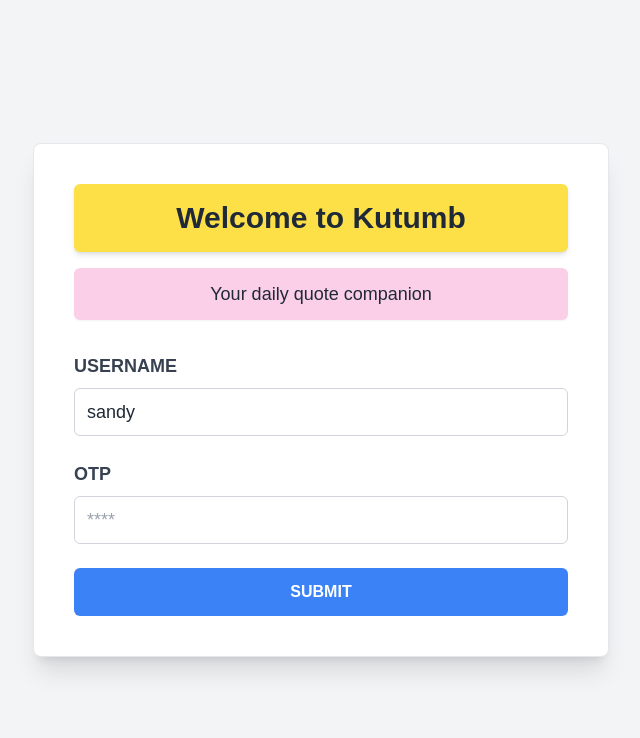
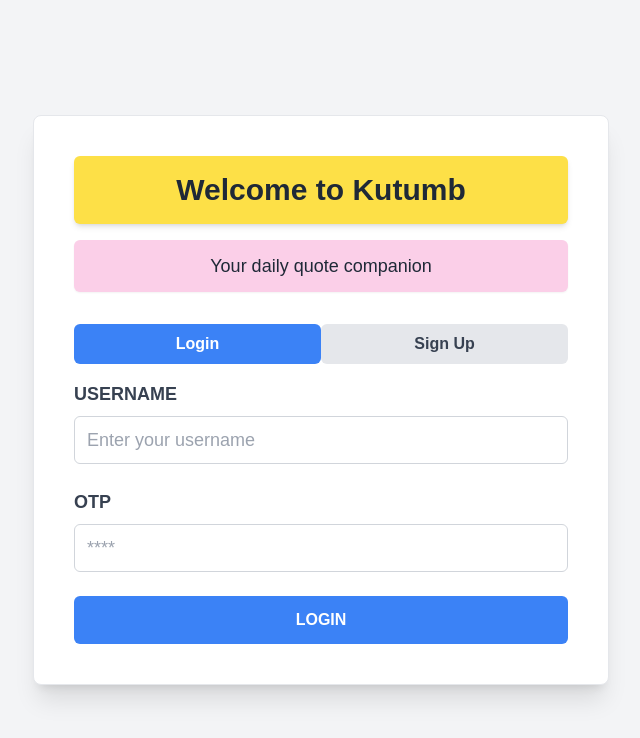
Before and after one commit to ravichoudhary29/kutumb, a Next.js app: page /login in a window 1280 px wide. Shown: the top 738 px of the page, without its empty margins (319-959 px from the left). Built offline with nearby package versions, Linux system fonts and the light colour scheme.

Commit message:
1. Implement Login/logout functionality. 2. Add HOC

```diff
--- /dev/null
+++ b/src/app/error/ErrorBoundart.tsx
@@ -0,0 +1,38 @@
+'use client';
+import React, { Component, ErrorInfo } from 'react';
+
+interface Props {
+  children: React.ReactNode;
+}
+
+interface State {
+  hasError: boolean;
+}
+
+class ErrorBoundary extends Component<Props, State> {
+  constructor(props: Props) {
+    super(props);
+    this.state = { hasError: false };
+  }
+
+  static getDerivedStateFromError(error: Error) {
+    // Update state so the next render will show the fallback UI
+    return { hasError: true };
+  }
+
+  componentDidCatch(error: Error, errorInfo: ErrorInfo) {
+    // You can also log the error to an error reporting service
+    console.error("Error Boundary Caught an Error:", error, errorInfo);
+  }
+
+  render() {
+    if (this.state.hasError) {
+      // You can render any custom fallback UI
+      return <h1>Something went wrong.</h1>;
+    }
+
+    return this.props.children;
+  }
+}
+
+export default ErrorBoundary;
--- /dev/null
+++ b/src/app/hocs/withAuth.tsx
@@ -0,0 +1,42 @@
+'use client';
+import { useAuth } from '@/providers/AppProvider';
+import { useRouter, usePathname } from 'next/navigation';
+import { ComponentType, useEffect } from 'react';
+import { PAGE_ROUTES } from '../libs/pages-routes';
+
+export function withAuth<T extends JSX.IntrinsicAttributes>(
+  Component: ComponentType<T>,
+  excludePaths: string[] = []
+): ComponentType<T> {
+  const AuthHOC = (hocProps: T) => {
+    const router = useRouter();
+    const pathname = usePathname();
+
+    const { token } = useAuth();
+
+    useEffect(() => {
+      const isExcluded = excludePaths.includes(pathname);
+
+      if (!isExcluded && token === undefined) {
+        return; // Handle token-loading state if necessary
+      }
+
+      if (!isExcluded && !token) {
+        // Redirect to login page if no token
+        router.replace(PAGE_ROUTES.LOGIN);
+      } else if (isExcluded && token) {
+        // Redirect authenticated users to their home page if on excluded path
+        router.replace(PAGE_ROUTES.QUOTE_LIST);
+      }
+    }, [token, pathname, excludePaths]);
+
+    // Avoid rendering the component until the redirection logic is clear
+    if (token === undefined || (!token && !excludePaths.includes(pathname))) {
+      return null; // Optionally, render a spinner or loader
+    }
+
+    return <Component {...hocProps} />;
+  };
+
+  return AuthHOC;
+}
--- /dev/null
+++ b/src/app/hooks/useApp.ts
@@ -0,0 +1,66 @@
+'use client';
+import { useState, FormEvent } from 'react';
+import { LOGIN_API_URL } from '../utils/consts';
+import { useRouter } from 'next/navigation';
+// Define the hook
+export const useApp = () => {
+    const [token, setToken] = useState<string | null>(null);
+    const [isLogin, setIsLogin] = useState<boolean>(true);
+    const [username, setUsername] = useState<null | string>(null);
+    const [otp, setOtp] = useState<null | string>(null);
+    const [error, setError] = useState<string>('');
+
+    const router = useRouter();
+
+    // Handle form submission with types
+    const handleSubmit = async (e: FormEvent<HTMLFormElement>) => {
+        e.preventDefault();
+        // Login API call
+        try {
+            const response = await fetch(LOGIN_API_URL, {
+                method: 'POST',
+                headers: {
+                    'Content-Type': 'application/json',
+                },
+                body: JSON.stringify({ username, otp }),
+            });
+
+            if (!response.ok) {
+                throw new Error(
+                    'Login failed, please check your username and OTP.'
+                );
+            }
+            const token = await response.json();
+            const jsonToken = JSON.stringify(token);
+            localStorage.setItem('authToken', jsonToken);
+            const savedToken = localStorage.getItem('authToken');
+            if (savedToken) {
+                setToken(savedToken);
+            }
+        } catch (error: any) {
+            setError(error.message);
+        }
+    };
+
+    const handleLogout = async () => {
+        localStorage.removeItem('authToken');
+        setToken(null);
+        router.push('/login');
+    };
+
+    return {
+        isLogin,
+        setIsLogin,
+        handleSubmit,
+        setUsername,
+        setOtp,
+        username,
+        otp,
+        error,
+        token,
+        handleLogout,
+    };
+};
+
+// Define the type for the return value of useApp
+export type UseAppReturnType = ReturnType<typeof useApp>;
--- a/src/app/layout.tsx
+++ b/src/app/layout.tsx
@@ -1,6 +1,9 @@
+// app/layout.tsx
 import type { Metadata } from "next";
 import localFont from "next/font/local";
 import "./globals.css";
+import { AppProvider } from "@/providers/AppProvider";
+import ErrorBoundary from "./error/ErrorBoundart";
 
 const geistSans = localFont({
   src: "./fonts/GeistVF.woff",
@@ -24,11 +27,13 @@ export default function RootLayout({
   children: React.ReactNode;
 }>) {
   return (
-    <html lang="en" data-theme="light">
-      <body
-        className={`${geistSans.variable} ${geistMono.variable} antialiased`}
-      >
-        {children}
+    <html lang="en" data-theme="">
+      <body className={`${geistSans.variable} ${geistMono.variable} antialiased`}>
+        <ErrorBoundary>
+          <AppProvider>
+            {children}
+          </AppProvider>
+        </ErrorBoundary>
       </body>
     </html>
   );
--- /dev/null
+++ b/src/app/libs/pages-routes.ts
@@ -0,0 +1,5 @@
+export const PAGE_ROUTES = {
+    LOGIN: '/login',
+    NEW_QUOTE: '/newquote',
+    QUOTE_LIST: 'quotelist',
+};
--- a/src/app/login/page.tsx
+++ b/src/app/login/page.tsx
@@ -1,6 +1,17 @@
-import React from "react";
+'use client';
+import { useAuth } from "@/providers/AppProvider";
+import React, { FormEvent, useEffect } from "react";
+import { withAuth } from "../hocs/withAuth";
+import { PAGE_ROUTES } from "../libs/pages-routes";
 
 const LoginPage = () => {
+  const { setIsLogin, isLogin, handleSubmit, setOtp, setUsername, otp, username, token } = useAuth();
+
+  const onSubmit = (e: FormEvent<HTMLFormElement>) => {
+    e.preventDefault();
+    handleSubmit(e);
+  };
+
   return (
     <article className="flex justify-center items-center min-h-screen bg-gray-100">
       <div className="border rounded-lg p-10 bg-white shadow-xl w-full max-w-md md:max-w-lg lg:max-w-xl">
@@ -14,27 +25,64 @@ const LoginPage = () => {
           </p>
         </div>
 
+        {/* Toggle Buttons */}
+        <div className="flex justify-center mb-4">
+          <button
+            className={`flex-1 py-2 font-semibold rounded-md ${isLogin ? "bg-blue-500 text-white" : "bg-gray-200 text-gray-700"}`}
+            onClick={() => setIsLogin(true)}
+          >
+            Login
+          </button>
+          <button
+            className={`flex-1 py-2 font-semibold rounded-md ${!isLogin ? "bg-blue-500 text-white" : "bg-gray-200 text-gray-700"}`}
+            onClick={() => setIsLogin(false)}
+          >
+            Sign Up
+          </button>
+        </div>
+
         {/* Form Section */}
-        <form className="flex flex-col space-y-6">
+        <form className="flex flex-col space-y-6" onSubmit={onSubmit}>
           <label className="flex flex-col">
             <span className="font-semibold text-lg text-gray-700">USERNAME</span>
             <input
               type="text"
+              value={username ?? ''}
+              onChange={(e) => setUsername(e.target.value)}
               placeholder="Enter your username"
-              className="input input-bordered rounded-md mt-2 p-3 text-lg border-gray-300 focus:ring-2 focus:ring-blue-300"
-              defaultValue="sandy"
+              className="input bg-white input-bordered rounded-md mt-2 p-3 text-lg border-gray-300 focus:ring-2 focus:ring-blue-300"
+              autoComplete="username"
             />
           </label>
+          {isLogin && (
             <label className="flex flex-col">
               <span className="font-semibold text-lg text-gray-700">OTP</span>
               <input
-              type="password"
+                value={otp ?? ''}
+                type="number"
                 placeholder="****"
-              className="input input-bordered rounded-md mt-2 p-3 text-lg border-gray-300 focus:ring-2 focus:ring-blue-300"
+                className="input bg-white input-bordered rounded-md mt-2 p-3 text-lg border-gray-300 focus:ring-2 focus:ring-blue-300"
+                autoComplete="current-password"
+                onChange={(e) => setOtp(String(e.target.value))}
               />
             </label>
-          <button className="bg-blue-500 text-white font-semibold rounded-md py-3 mt-6 w-full hover:bg-blue-600 transition duration-300">
-            SUBMIT
+          )}
+          {!isLogin && (
+            <label className="flex flex-col">
+              <span className="font-semibold text-lg text-gray-700">PASSWORD</span>
+              <input
+                type="password"
+                placeholder="Enter your password"
+                className="input input-bordered bg-white rounded-md mt-2 p-3 text-lg border-gray-300 focus:ring-2 focus:ring-blue-300"
+                autoComplete="new-password"
+              />
+            </label>
+          )}
+          <button
+            type="submit"
+            className="bg-blue-500 text-white font-semibold rounded-md py-3 mt-6 w-full hover:bg-blue-600 transition duration-300"
+          >
+            {isLogin ? "LOGIN" : "SIGN UP"}
           </button>
         </form>
       </div>
@@ -42,4 +90,7 @@ const LoginPage = () => {
   );
 };
 
-export default LoginPage;
+// Exclude login page from redirection when the user is not logged in
+const LoginWrapper = withAuth(LoginPage, [PAGE_ROUTES.LOGIN]);
+
+export default LoginWrapper;
--- a/src/app/newquote/page.tsx
+++ b/src/app/newquote/page.tsx
@@ -1,5 +1,5 @@
 'use client';
-import React, { useState, ChangeEvent, FormEvent } from "react";
+import React, { useState, ChangeEvent, FormEvent, useEffect } from "react";
 
 const QuoteForm = () => {
   const [quoteText, setQuoteText] = useState("If at first you don't succeed, try, try again.");
@@ -42,7 +42,6 @@ const QuoteForm = () => {
   const handleSubmit = (e: FormEvent<HTMLButtonElement>) => {
     e.preventDefault();
     // Handle form submission logic
-    console.log("Quote submitted:", quoteText);
   };
 
   return (
--- a/src/app/page.tsx
+++ b/src/app/page.tsx
@@ -1,9 +1,12 @@
+import { AppProvider } from "@/providers/AppProvider";
 
 export default function Home() {
   return (
-    <div>
-      Hello World
-      <button className="btn btn-primary">Increment</button>
-    </div>
+    <AppProvider>
+      <div>
+        Hello World
+        <button className="btn btn-primary">Increment</button>
+      </div>
+    </AppProvider>
   );
 }
--- /dev/null
+++ b/src/app/utils/consts.ts
@@ -0,0 +1 @@
+export const LOGIN_API_URL = 'https://assignment.stage.crafto.app/login';
--- /dev/null
+++ b/src/providers/AppProvider.tsx
@@ -0,0 +1,30 @@
+'use client';
+import { UseAppReturnType, useApp } from '@/app/hooks/useApp';
+import { createContext, useContext, ReactNode } from 'react';
+
+// Create the context with an empty placeholder
+const initialContext: UseAppReturnType = {
+    token: null,
+    isLogin: false,
+    setIsLogin: () => { },
+    handleSubmit: async () => { },
+    setUsername: () => { },
+    setOtp: () => { },
+    username: null,
+    otp: null,
+    error: '',
+    handleLogout: async () => { }
+};
+
+// Create the context
+export const AppContext = createContext<UseAppReturnType>(initialContext);
+
+// Custom hook to use the context
+export const useAuth = () => useContext(AppContext);
+
+// AppProvider to wrap the application
+export const AppProvider = ({ children }: { children: ReactNode; }) => {
+    const value = useApp(); // Get all state and functions from useApp hook
+
+    return <AppContext.Provider value={value}>{children}</AppContext.Provider>;
+};
```
Also changed, not shown: src/app/quotelist/page.tsx (+34 -5 lines), 1 other file (tests, documents, lock files or other folders). Lines whose indentation alone changed are shown as unchanged.
